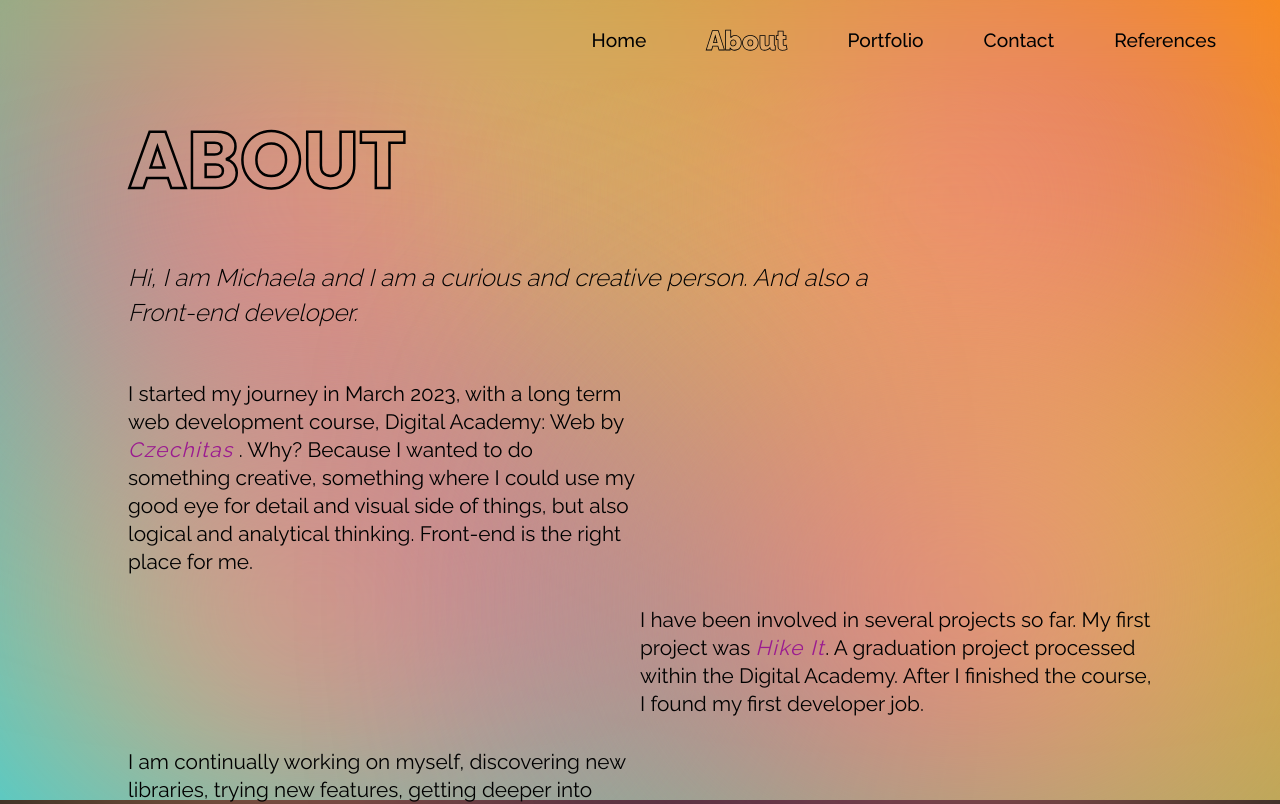
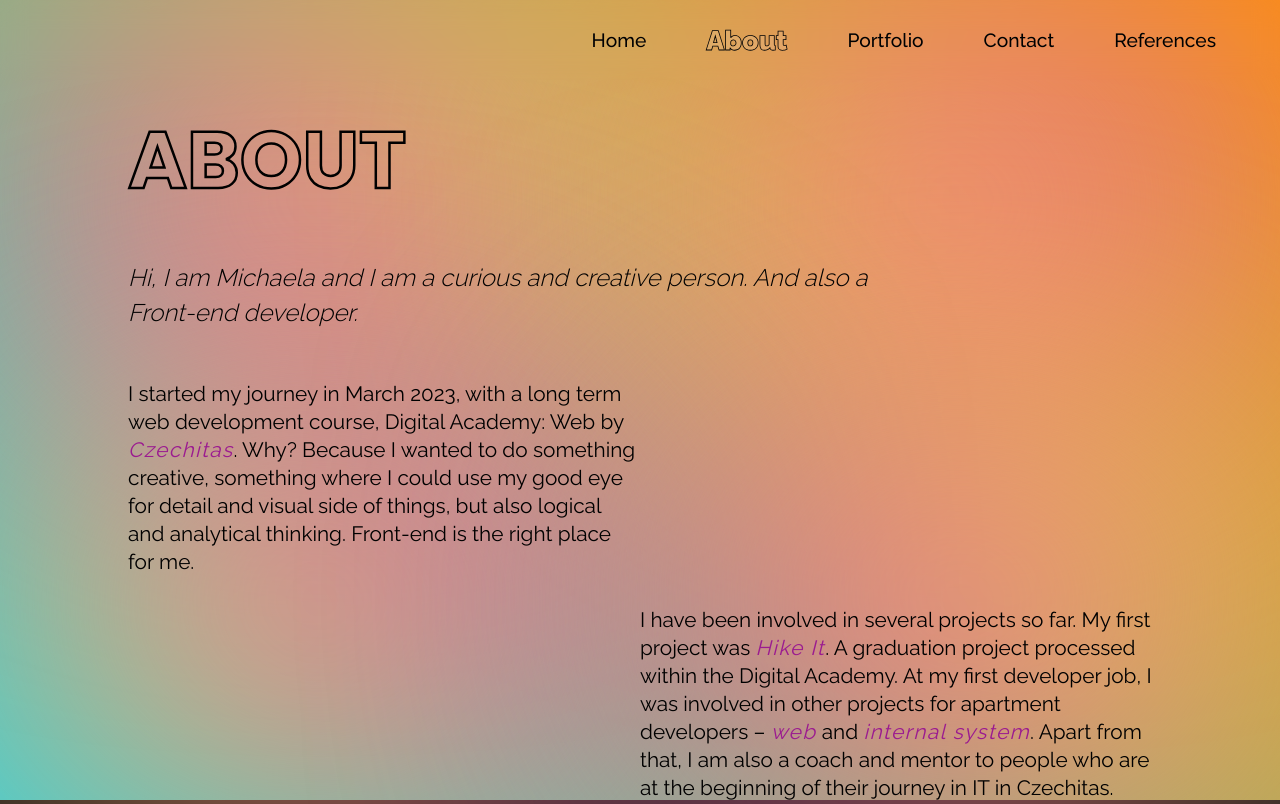
Before and after one commit to michaelamitr/personal-web-nextjs, a Next.js app: page /about in a window 1280 px wide. Shown: the top 804 px of the page. Built offline with nearby package versions, Linux system fonts and the light colour scheme.

Commit message:
texts edits

```diff
--- a/src/app/about/page.tsx
+++ b/src/app/about/page.tsx
@@ -19,7 +19,7 @@ export default function About() {
               href="https://www.czechitas.cz/en"
               text="Czechitas"
               isBlank
-            />{' '}
+            />
             . Why? Because I wanted to do something creative, something where I
             could use my good eye for detail and visual side of things, but also
             logical and analytical thinking. Front-end is the right place for
@@ -35,8 +35,22 @@ export default function About() {
           <p>
             I have been involved in several projects so far. My first project
             was <TextLink href="/portfolio/hike-it" text="Hike It" isBlank />. A
-            graduation project processed within the Digital Academy. After I
-            finished the course, I found my first developer job.
+            graduation project processed within the Digital Academy. At my first
+            developer job, I was involved in other projects for apartment
+            developers –{' '}
+            <TextLink
+              href="/portfolio/web-for-developer-company"
+              text="web"
+              isBlank
+            />{' '}
+            and{' '}
+            <TextLink
+              href="/portfolio/custom-internal-system"
+              text="internal system"
+              isBlank
+            />
+            . Apart from that, I am also a coach and mentor to people who are at
+            the beginning of their journey in IT in Czechitas.
           </p>
         </div>
         <div className={cn(styles.second_image, styles.gridarea)}></div>
--- a/src/data/projects.json
+++ b/src/data/projects.json
@@ -15,7 +15,7 @@
       "Framer Motion",
       "JSON"
     ],
-    "personalContribution": "Implementation of all above mentioned technologies. Developing a massive data table, responsivity, custom carousel gallery, data fetching. Project management in Jira, tickets creation and tasks delegation, design consulting, project structure logic and swagger structure, testing and bug fixing, error management, design remake, team cooperation in GitLab and code reviews.",
+    "personalContribution": "Implementation of all mentioned technologies. Developing a massive data table, responsivity, custom carousel gallery, data fetching. Project management in Jira, tickets creation and tasks delegation, design consulting, project structure logic and swagger structure, testing and bug fixing, error management, design remake, team cooperation in GitLab and code reviews.",
     "smallImage": "/img/developer-web.jpg",
     "isIllustrationalImage": true,
     "galleryImages": [""]
@@ -35,7 +35,7 @@
       "REST API (Abra Flexibee)",
       "JSON"
     ],
-    "personalContribution": "Use of all above mentioned technologies, responsive styling, connection with Flexibee API and then developed custom management according to the clients requirements, Jira, team cooperation in GitLab and code reviews",
+    "personalContribution": "Use of all mentioned technologies, responsive styling, connection with Flexibee API and then developed custom management according to the clients requirements, Jira, team cooperation in GitLab and code reviews",
     "smallImage": "/img/developer-internal-system.jpg",
     "isIllustrationalImage": true,
     "galleryImages": [""]
```
